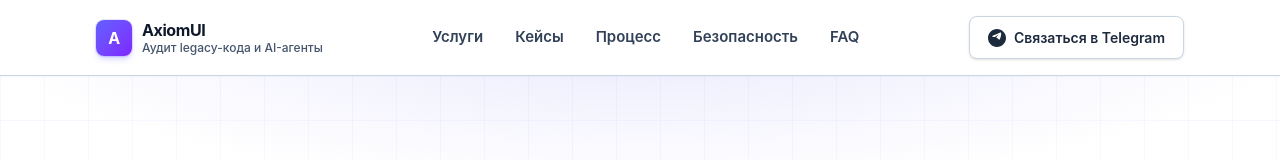
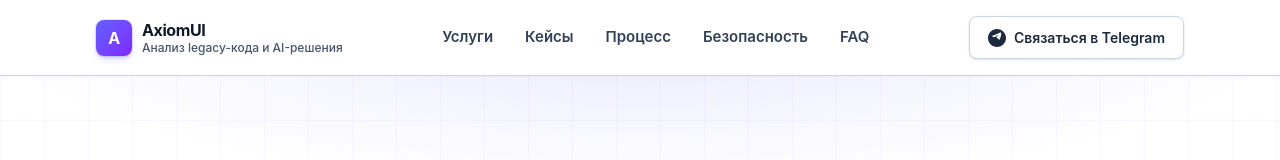
Before and after one commit to kv4/axiomui.ru, a React (Vite) app: page / in a window 1280 px wide. Shown: the top 160 px of the page. Built offline with nearby package versions, Linux system fonts and the light colour scheme.

Commit message:
update slogan: Аудит → Анализ, AI-агенты → AI-решения

```diff
--- a/src/App.tsx
+++ b/src/App.tsx
@@ -340,7 +340,7 @@ function Header() {
           </div>
           <div className="leading-tight">
             <div className="text-[16px] font-bold tracking-tight text-slate-900">AxiomUI</div>
-            <div className="text-[12px] font-medium text-slate-600">Аудит legacy-кода и AI-агенты</div>
+            <div className="text-[12px] font-medium text-slate-600">Анализ legacy-кода и AI-решения</div>
           </div>
         </a>
 
```
